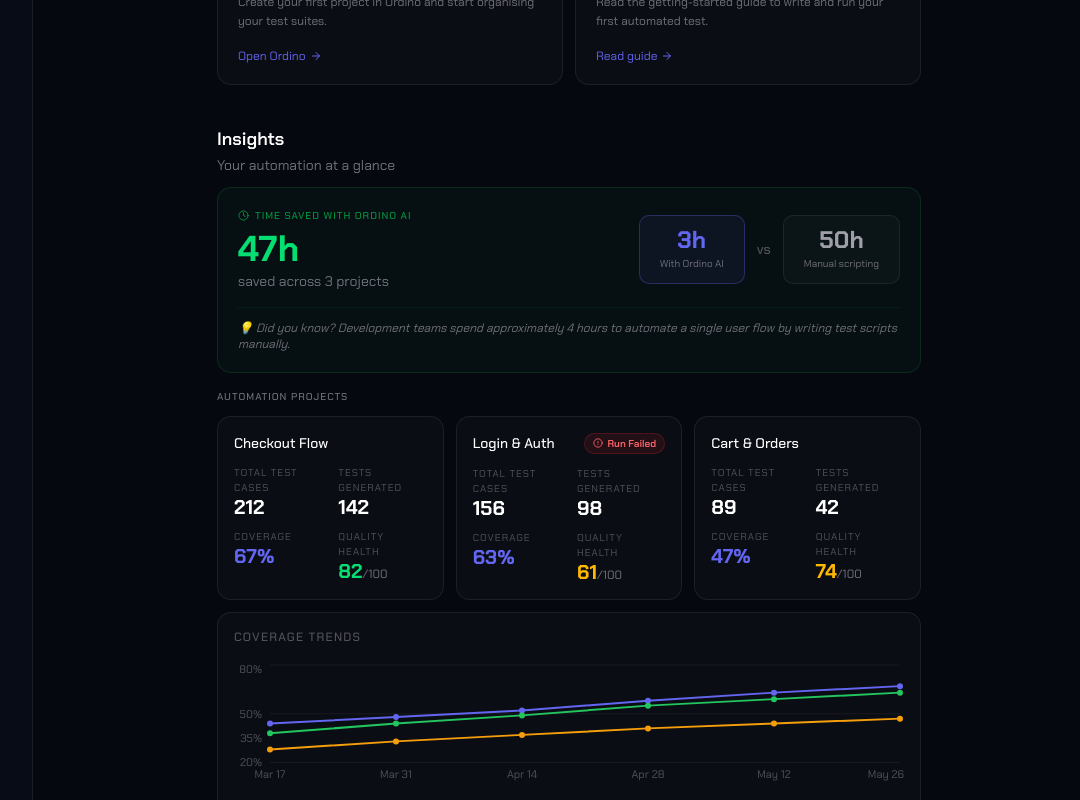
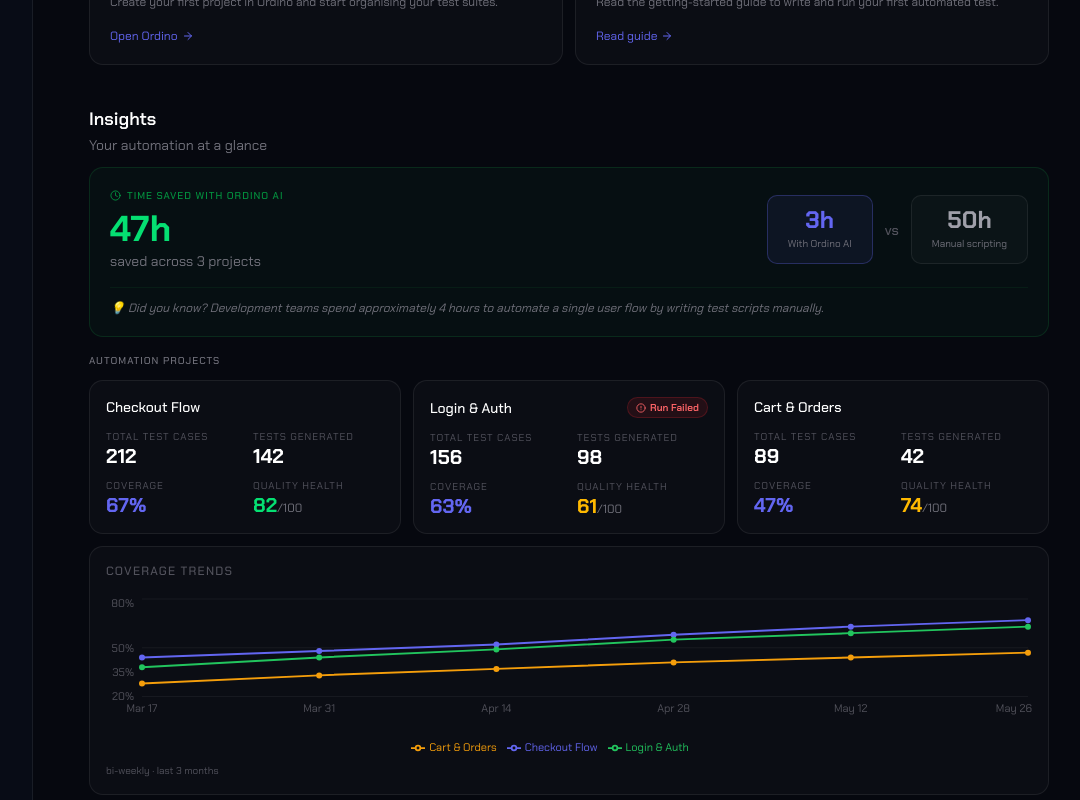
Before and after one commit to ganjilive/ordinobrainstorm, a Next.js app: page /dashboard in a window 1280 px wide. Shown: the part 766-1566 px from the top of the page, without its empty margins (175-1255 px from the left). Built offline with nearby package versions, Linux system fonts and the light colour scheme.

Commit message:
increased body width of dashboard

```diff
--- a/app/dashboard/page.tsx
+++ b/app/dashboard/page.tsx
@@ -294,7 +294,7 @@ export default function DashboardPage() {
 
         {/* ── Main content ────────────────────────────────────────────────── */}
         <main className="flex-1 overflow-y-auto">
-          <div className="max-w-3xl mx-auto px-8 py-10 space-y-10 step-enter">
+          <div className="max-w-5xl mx-auto px-8 py-10 space-y-10 step-enter">
 
             {/* Invite your team — always visible */}
             <section
```
